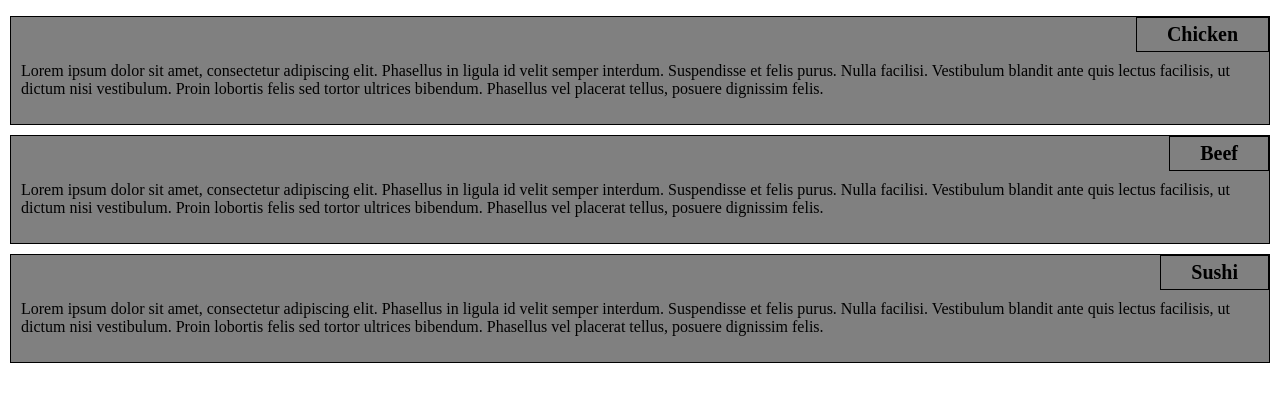
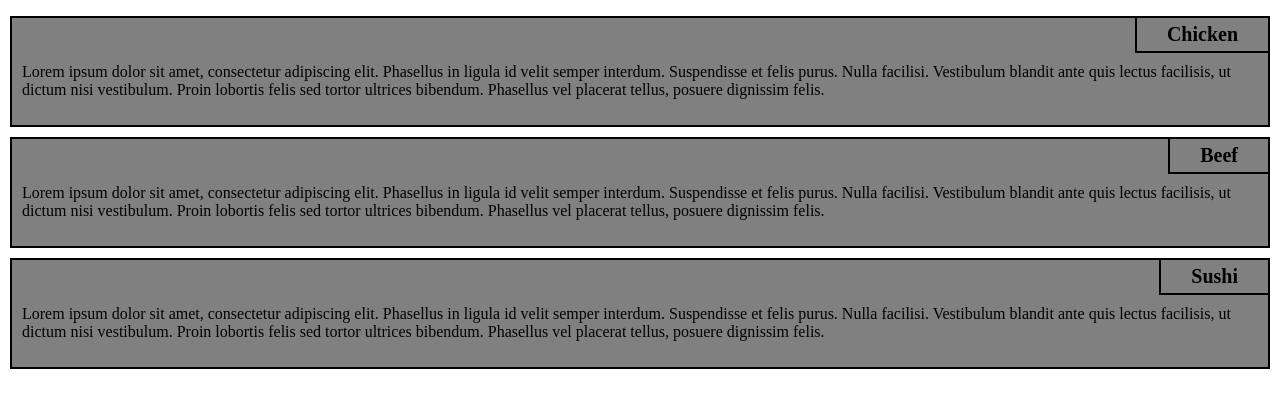
Before and after one commit to sbfergus/mod2_solution, a plain HTML site: page index.html in a window 1280 px wide. Shown: the part 54-462 px from the top of the page. Drawn offline with Linux system fonts and the light colour scheme.

Commit message:
h2 borders

```diff
--- a/menu.css
+++ b/menu.css
@@ -18,19 +18,17 @@ h2 {
 }
 
 section {
-	border: 1px solid black;
+	border: 2px solid black;
 	background-color: gray;
 	margin: 10px;
-
 }
 
 section h2{
 	float: right;
 	border: 2px solid black;
-	border-width: 1px;
+	border-width: 0px 0px 2px 2px;
 	padding: 5px 30px 5px 30px;
 	margin: 0;
-
 }
 
 section p {
```
